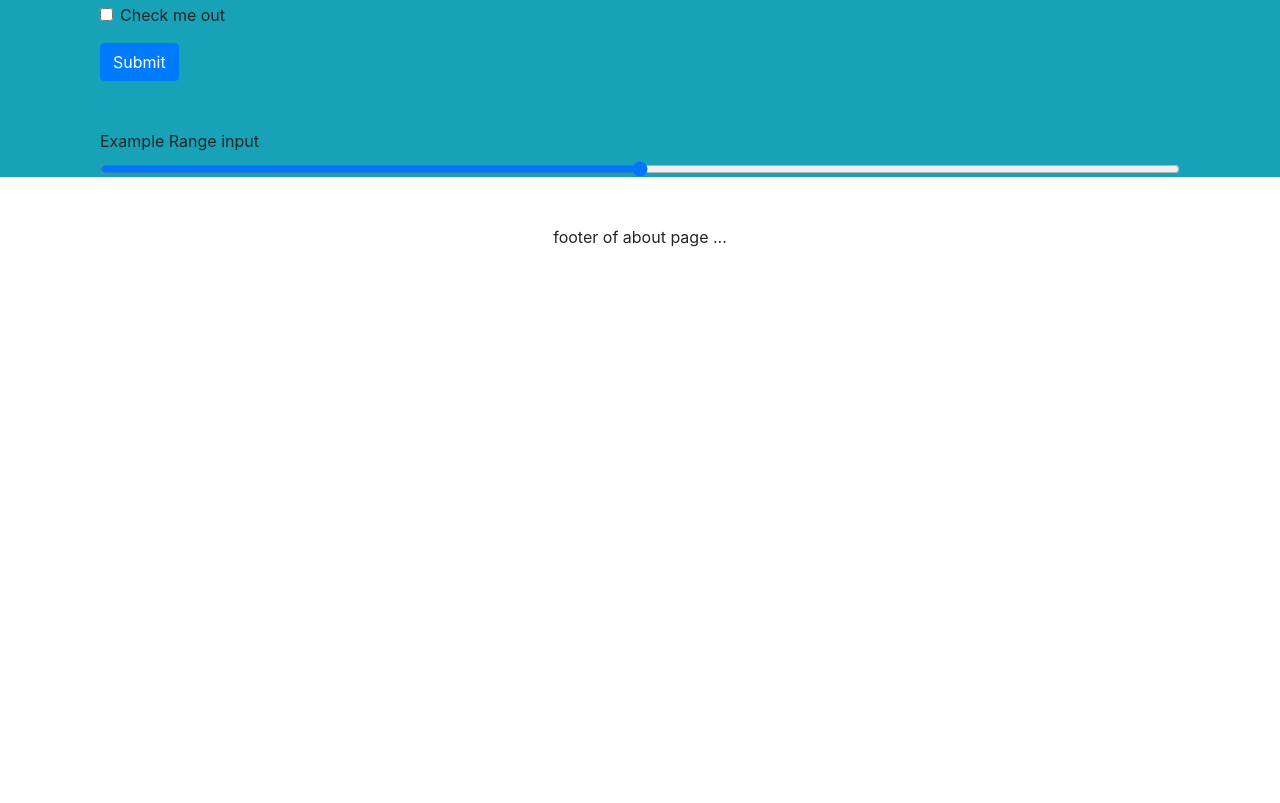
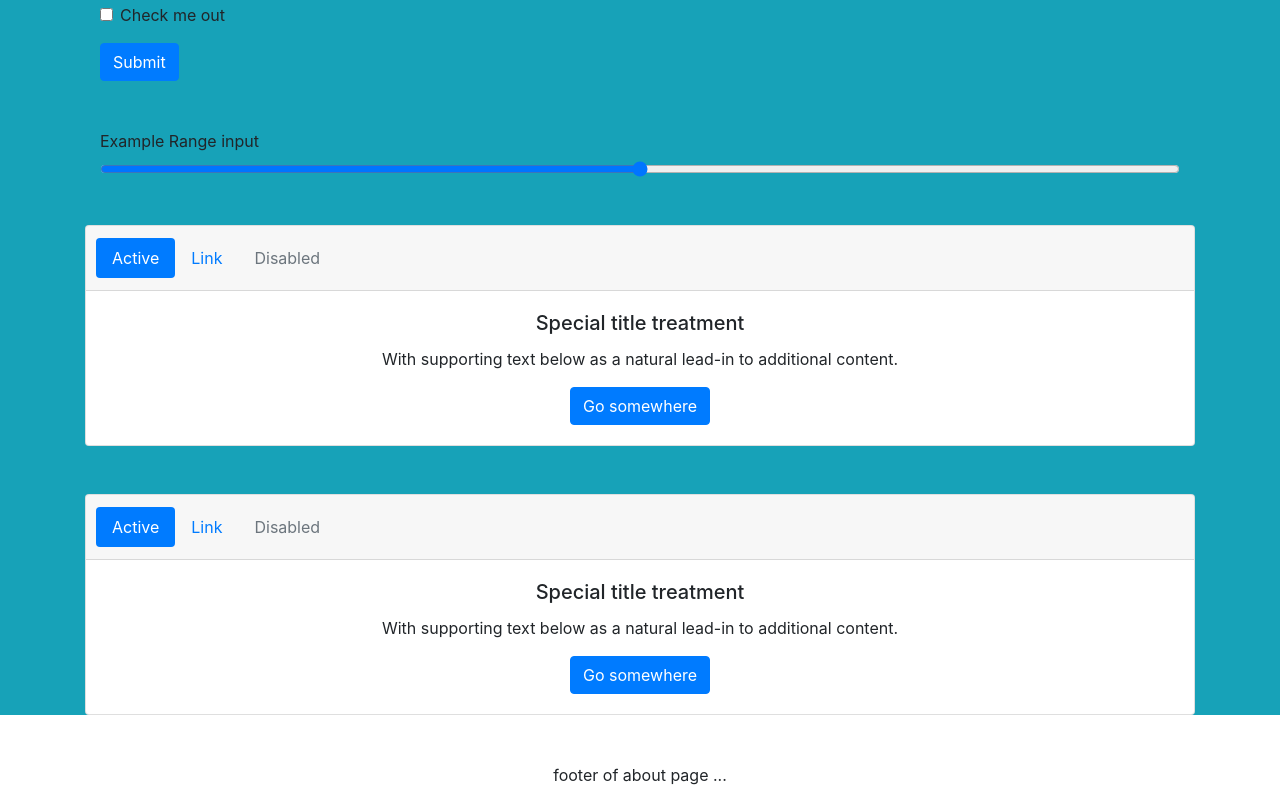
Before and after one commit to ogi62/first-project, a plain HTML site: page about.html in a window 1280 px wide. Shown: the part 844-1647 px from the top of the page. Before the commit the page ends 1109 px from the top, so only its background shows below. Drawn offline with nearby package versions, Linux system fonts and the light colour scheme.

Commit message:
added two containers in about page

```diff
--- a/about.html
+++ b/about.html
@@ -197,7 +197,64 @@
         </div>
 
         <!-- end of added range input  -->
+
+
+        <!-- some card components -->
+
+        <!-- first card component -->
+
+        <div class="card text-center my-5">
+          <div class="card-header">
+            <ul class="nav nav-pills card-header-pills">
+              <li class="nav-item">
+                <a class="nav-link active" href="#">Active</a>
+              </li>
+              <li class="nav-item">
+                <a class="nav-link" href="#">Link</a>
+              </li>
+              <li class="nav-item">
+                <a class="nav-link disabled" href="#" tabindex="-1" aria-disabled="true">Disabled</a>
+              </li>
+            </ul>
+          </div>
+          <div class="card-body">
+            <h5 class="card-title">Special title treatment</h5>
+            <p class="card-text">With supporting text below as a natural lead-in to additional content.</p>
+            <a href="#" class="btn btn-primary">Go somewhere</a>
+          </div>
+        </div>
+
+        <!-- end of first card component -->
+
+
+        <!-- second card component -->
+        <div class="card text-center my-5">
+          <div class="card-header">
+            <ul class="nav nav-pills card-header-pills">
+              <li class="nav-item">
+                <a class="nav-link active" href="#">Active</a>
+              </li>
+              <li class="nav-item">
+                <a class="nav-link" href="#">Link</a>
+              </li>
+              <li class="nav-item">
+                <a class="nav-link disabled" href="#" tabindex="-1" aria-disabled="true">Disabled</a>
+              </li>
+            </ul>
+          </div>
+          <div class="card-body">
+            <h5 class="card-title">Special title treatment</h5>
+            <p class="card-text">With supporting text below as a natural lead-in to additional content.</p>
+            <a href="#" class="btn btn-primary">Go somewhere</a>
+          </div>
+        </div>
+
+        <!-- end of second card component -->
+
+                <!-- end of some card components -->
+
       </div>
+
 
       <!-- end of center everything -->
     </main>
```
